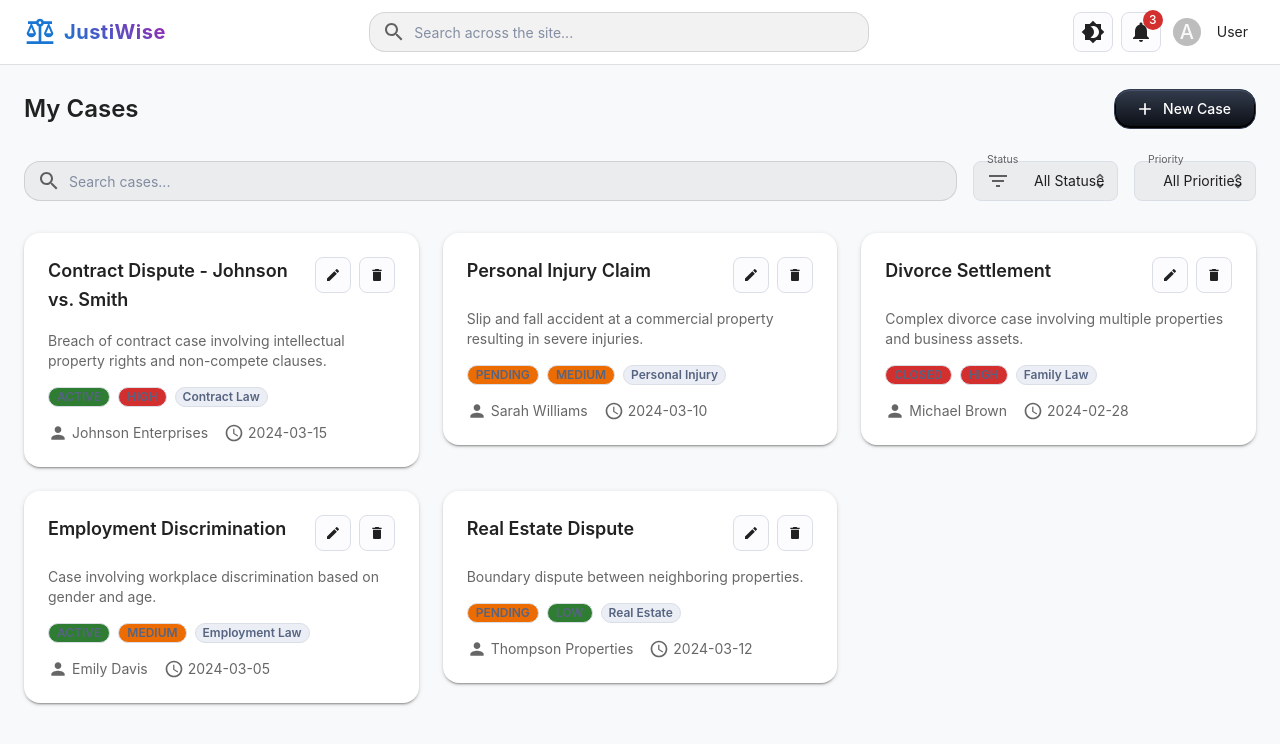
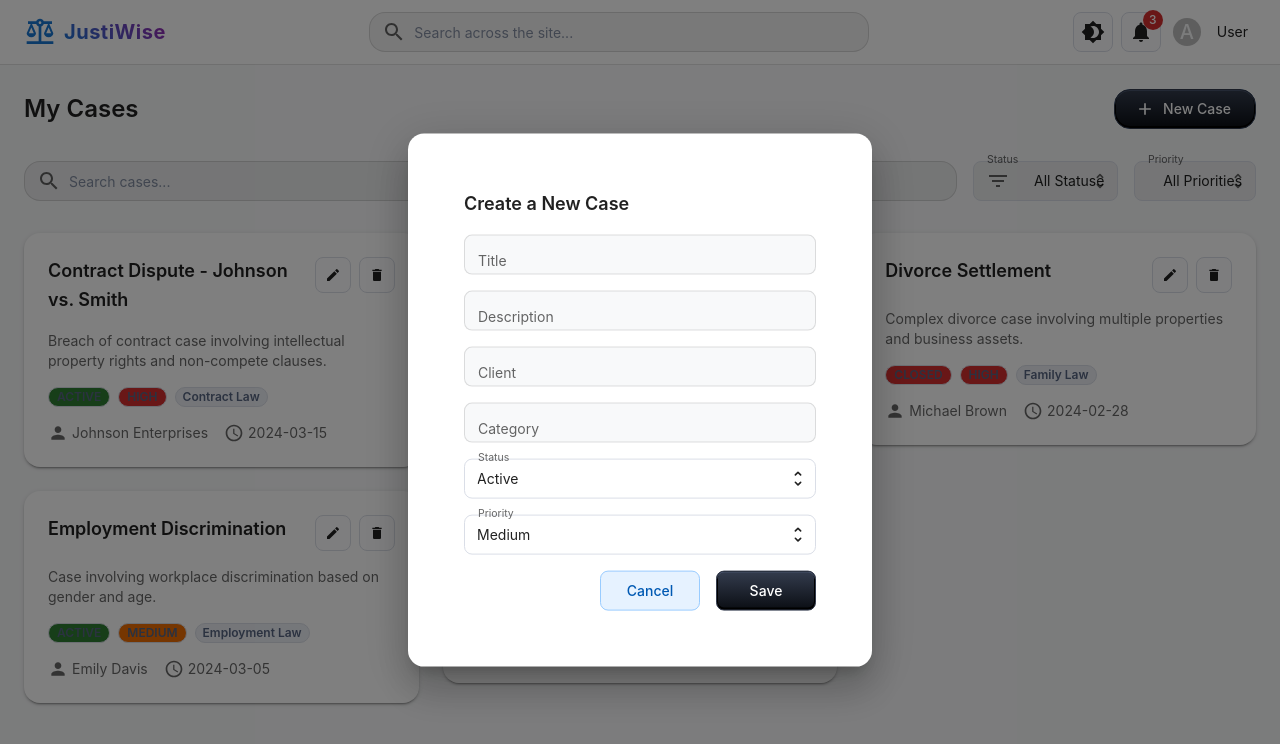
Before and after one commit to Cicikuss/JustiWise, a React (Create React App) app: page /my-cases in a window 1280 px wide. Both pictures are taken after a click on the button "New Case". Shown: the top 744 px of the page. Built offline with nearby package versions, Linux system fonts and the light colour scheme; no server answers.

Commit message:
add NewCaseForm

```diff
--- /dev/null
+++ b/src/Components/NewCaseForm/NewCaseForm.tsx
@@ -0,0 +1,217 @@
+import React, { useState } from 'react';
+import {
+  Box,
+  TextField,
+  Button,
+  FormControl,
+  InputLabel,
+  Select,
+  MenuItem,
+  Stack,
+  Typography
+} from '@mui/material';
+import { CaseType } from '../../Components/Case/Case'; // CaseType'ı import ediyoruz
+import { useTheme } from '@mui/material/styles';
+
+interface NewCaseFormProps {
+  onClose: () => void;
+  onSave: (newCase: CaseType) => void;
+}
+
+export const NewCaseForm: React.FC<NewCaseFormProps> = ({ onClose, onSave }) => {
+  const theme = useTheme();
+  const [title, setTitle] = useState('');
+  const [description, setDescription] = useState('');
+  const [status, setStatus] = useState<'active' | 'pending' | 'closed'>('active');
+  const [client, setClient] = useState('');
+  const [category, setCategory] = useState('');
+  const [priority, setPriority] = useState<'high' | 'medium' | 'low'>('medium');
+
+  const handleSubmit = () => {
+    const newCase: CaseType = {
+      id: (Math.random() * 1000).toString(), // Geçici bir id oluşturuyoruz
+      title,
+      description,
+      status,
+      client,
+      date: new Date().toISOString(), // Bugünün tarihini ekliyoruz
+      category,
+      priority
+    };
+
+    onSave(newCase); // Yeni davayı üst bileşene kaydetmesi için gönderiyoruz
+    onClose(); // Formu kapatıyoruz
+  };
+
+  return (
+    <Box sx={{ width: 400, bgcolor: 'background.paper', p: 3, borderRadius: 2 }}>
+      <Typography variant="h6" sx={{ mb: 2 }}>
+        Create a New Case
+      </Typography>
+
+      <Stack spacing={2}>
+        <TextField
+          label="Title"
+          value={title}
+          onChange={(e) => setTitle(e.target.value)}
+          fullWidth
+        />
+        <TextField
+          label="Description"
+          value={description}
+          onChange={(e) => setDescription(e.target.value)}
+          fullWidth
+          multiline
+          rows={4}
+        />
+        <TextField
+          label="Client"
+          value={client}
+          onChange={(e) => setClient(e.target.value)}
+          fullWidth
+        />
+        <TextField
+          label="Category"
+          value={category}
+          onChange={(e) => setCategory(e.target.value)}
+          fullWidth
+        />
+
+        <FormControl fullWidth>
+          <InputLabel id="status-select-label">Status</InputLabel>
+          <Select
+            labelId="status-select-label"
+            value={status}
+            onChange={(e) => setStatus(e.target.value as 'active' | 'pending' | 'closed')}
+            label="Status"
+            sx={{ // Styles for the Select input field itself
+              '& .MuiSelect-icon': {
+                color: theme.palette.text.primary,
+              },
+              '& .MuiOutlinedInput-root': { // Styles the input box wrapper
+                backgroundColor: theme.palette.mode === 'dark'
+                  ? '#333'
+                  : 'transparent',
+                '&:hover': {
+                  backgroundColor: theme.palette.mode === 'dark'
+                    ? '#444'
+                    : 'transparent',
+                },
+                // Style for the text of the selected value inside the input box
+                '& .MuiSelect-select': {
+                   color: theme.palette.mode === 'dark' ? theme.palette.text.primary : theme.palette.text.primary,
+                }
+              },
+              // This InputLabel styling here is likely ineffective as InputLabel is not a child.
+              // Style InputLabel directly or rely on theme.
+              // '& .MuiInputLabel-root': {
+              //   color: theme.palette.mode === 'dark' ? 'white' : 'black',
+              // },
+            }}
+            MenuProps={{
+              sx: {
+                // These styles apply to the dropdown menu and its items
+                '& .MuiPaper-root': { // Optional: Style the paper containing the menu items
+                    backgroundColor: theme.palette.mode === 'dark' ? '#333' : 'white',
+                },
+                '& .MuiMenuItem-root': {
+                  // backgroundColor is now handled by MuiPaper-root or can be set per item if needed
+                  // For simplicity, let MuiPaper-root handle overall BG
+                  color: theme.palette.mode === 'dark' ? 'white' : 'black',
+                  '&:hover': {
+                    backgroundColor: theme.palette.mode === 'dark' ? '#444' : '#f5f5f5',
+                  },
+                  '&.Mui-selected': {
+                    backgroundColor: theme.palette.mode === 'dark' ? '#555' : '#e0e0e0', // Adjust selected background
+                    color: theme.palette.mode === 'dark' ? 'white' : 'black', // Ensure text color is appropriate
+                    '&:hover': {
+                      backgroundColor: theme.palette.mode === 'dark' ? '#666' : '#d5d5d5',
+                    }
+                  }
+                }
+              }
+            }}
+          >
+            <MenuItem value="active">Active</MenuItem>
+            <MenuItem value="pending">Pending</MenuItem>
+            <MenuItem value="closed">Closed</MenuItem>
+          </Select>
+        </FormControl>
+
+        <FormControl fullWidth>
+          <InputLabel id="priority-select-label">Priority</InputLabel>
+          <Select
+            labelId="priority-select-label"
+            value={priority}
+            onChange={(e) => setPriority(e.target.value as 'high' | 'medium' | 'low')}
+            label="Priority"
+            sx={{ // Styles for the Select input field itself
+              '& .MuiSelect-icon': {
+                color: theme.palette.text.primary,
+              },
+              '& .MuiOutlinedInput-root': {
+                backgroundColor: theme.palette.mode === 'dark'
+                  ? '#333'
+                  : 'transparent',
+                '&:hover': {
+                  backgroundColor: theme.palette.mode === 'dark'
+                    ? '#444'
+                    : 'transparent',
+                },
+                '& .MuiSelect-select': {
+                   color: theme.palette.mode === 'dark' ? theme.palette.text.primary : theme.palette.text.primary,
+                }
+              },
+              // '& .MuiInputLabel-root': {
+              //   color: theme.palette.mode === 'dark' ? 'white' : 'black',
+              // },
+            }}
+            MenuProps={{
+              sx: {
+                '& .MuiPaper-root': {
+                    backgroundColor: theme.palette.mode === 'dark' ? '#333' : 'white',
+                },
+                '& .MuiMenuItem-root': {
+                  color: theme.palette.mode === 'dark' ? 'white' : 'black',
+                  '&:hover': {
+                    backgroundColor: theme.palette.mode === 'dark' ? '#444' : '#f5f5f5',
+                  },
+                  '&.Mui-selected': {
+                    backgroundColor: theme.palette.mode === 'dark' ? '#555' : '#e0e0e0',
+                    color: theme.palette.mode === 'dark' ? 'white' : 'black',
+                    '&:hover': {
+                      backgroundColor: theme.palette.mode === 'dark' ? '#666' : '#d5d5d5',
+                    }
+                  }
+                }
+              }
+            }}
+          >
+            <MenuItem value="high">High</MenuItem>
+            <MenuItem value="medium">Medium</MenuItem>
+            <MenuItem value="low">Low</MenuItem>
+          </Select>
+        </FormControl>
+
+        <Stack direction="row" spacing={2} sx={{ justifyContent: 'flex-end' }}>
+          <Button
+            variant="outlined"
+            color="secondary"
+            onClick={onClose}
+            sx={{ width: 100 }}
+          >
+            Cancel
+          </Button>
+          <Button
+            variant="contained"
+            color="primary"
+            onClick={handleSubmit}
+            sx={{ width: 100 }}
+          >
+            Save
+          </Button>
+        </Stack>
+      </Stack>
+    </Box>
+  );
+};
--- a/src/Pages/MyCases/MyCases.tsx
+++ b/src/Pages/MyCases/MyCases.tsx
@@ -10,13 +10,17 @@ import {
   InputLabel,
   Stack,
   Button,
-    useTheme
+  useTheme,
+  Modal,
+  Fade,
+  Backdrop
 } from '@mui/material';
 import SearchIcon from '@mui/icons-material/Search';
 import FilterListIcon from '@mui/icons-material/FilterList';
 import AddIcon from '@mui/icons-material/Add';
 import { Case, CaseType } from '../../Components/Case/Case';
 import { useState } from 'react';
+import { NewCaseForm } from '../../Components/NewCaseForm/NewCaseForm';
 
 // Dummy data
 const dummyCases: CaseType[] = [
@@ -72,14 +76,20 @@ const dummyCases: CaseType[] = [
   }
 ];
 
+// Define custom types for filters
+type StatusFilter = 'all' | 'active' | 'pending' | 'closed';
+type PriorityFilter = 'all' | 'high' | 'medium' | 'low';
+
 export const MyCases = () => {
   const theme = useTheme();
   const [searchTerm, setSearchTerm] = useState('');
-    const [statusFilter, setStatusFilter] = useState<string>('all');
-    const [priorityFilter, setPriorityFilter] = useState<string>('all');
+  const [statusFilter, setStatusFilter] = useState<StatusFilter>('all');
+  const [priorityFilter, setPriorityFilter] = useState<PriorityFilter>('all');
+  const [openModal, setOpenModal] = useState(false);
 
-    const filteredCases = dummyCases.filter(caseData => {
-        const matchesSearch = caseData.title.toLowerCase().includes(searchTerm.toLowerCase()) ||
+  const filteredCases = dummyCases.filter((caseData) => {
+    const matchesSearch =
+      caseData.title.toLowerCase().includes(searchTerm.toLowerCase()) ||
       caseData.description.toLowerCase().includes(searchTerm.toLowerCase()) ||
       caseData.client.toLowerCase().includes(searchTerm.toLowerCase());
 
@@ -88,6 +98,9 @@ export const MyCases = () => {
 
     return matchesSearch && matchesStatus && matchesPriority;
   });
+
+  const handleOpenModal = () => setOpenModal(true);
+  const handleCloseModal = () => setOpenModal(false);
 
   return (
     <Box sx={{ p: 3 }}>
@@ -105,9 +118,10 @@ export const MyCases = () => {
             bgcolor: theme.palette.primary.main,
             color: theme.palette.primary.contrastText,
             '&:hover': {
-                            bgcolor: theme.palette.primary.dark,
+              bgcolor: theme.palette.primary.dark
             }
           }}
+          onClick={handleOpenModal} // Open modal when clicked
         >
           New Case
         </Button>
@@ -119,27 +133,21 @@ export const MyCases = () => {
         sx={{
           mb: 4,
           '& .MuiOutlinedInput-root': {
-                        backgroundColor: theme.palette.mode === 'dark'
-                            ? 'rgba(255, 255, 255, 0.05)'
-                            : 'rgba(0, 0, 0, 0.05)',
+            backgroundColor: theme.palette.mode === 'dark' ? 'rgba(255, 255, 255, 0.05)' : 'rgba(0, 0, 0, 0.05)',
             '&:hover': {
-                            backgroundColor: theme.palette.mode === 'dark'
-                                ? 'rgba(255, 255, 255, 0.08)'
-                                : 'rgba(0, 0, 0, 0.08)',
+              backgroundColor: theme.palette.mode === 'dark' ? 'rgba(255, 255, 255, 0.08)' : 'rgba(0, 0, 0, 0.08)'
             },
             '&.Mui-focused': {
-                            backgroundColor: theme.palette.mode === 'dark'
-                                ? 'rgba(255, 255, 255, 0.12)'
-                                : 'rgba(0, 0, 0, 0.12)',
+              backgroundColor: theme.palette.mode === 'dark' ? 'rgba(255, 255, 255, 0.12)' : 'rgba(0, 0, 0, 0.12)'
             },
             '& .MuiInputBase-input': {
-                            color: theme.palette.text.primary,
+              color: theme.palette.text.primary
             },
             '& .MuiInputLabel-root': {
-                            color: theme.palette.text.secondary,
+              color: theme.palette.text.secondary
             },
             '& .MuiSelect-icon': {
-                            color: theme.palette.text.secondary,
+              color: theme.palette.text.secondary
             }
           }
         }}
@@ -152,15 +160,13 @@ export const MyCases = () => {
           InputProps={{
             startAdornment: (
               <InputAdornment position="start">
-                                <SearchIcon sx={{
-                                    color: theme.palette.text.secondary
-                                }} />
+                <SearchIcon sx={{ color: theme.palette.text.secondary }} />
               </InputAdornment>
-                        ),
+            )
           }}
           sx={{
             '& .MuiOutlinedInput-root': {
-                            borderRadius: 2,
+              borderRadius: 2
             }
           }}
         />
@@ -170,12 +176,10 @@ export const MyCases = () => {
           <Select
             value={statusFilter}
             label="Status"
-                        onChange={(e) => setStatusFilter(e.target.value)}
+            onChange={(e) => setStatusFilter(e.target.value as StatusFilter)}
             startAdornment={
               <InputAdornment position="start">
-                                <FilterListIcon sx={{
-                                    color: theme.palette.text.secondary
-                                }} />
+                <FilterListIcon sx={{ color: theme.palette.text.secondary }} />
               </InputAdornment>
             }
             sx={{
@@ -193,7 +197,8 @@ export const MyCases = () => {
                   '& .MuiMenuItem-root': {
                     color: theme.palette.text.primary,
                     '&:hover': {
-                                            bgcolor: theme.palette.mode === 'dark'
+                      bgcolor:
+                        theme.palette.mode === 'dark'
                           ? 'rgba(255, 255, 255, 0.1)'
                           : 'rgba(0, 0, 0, 0.05)'
                     }
@@ -203,43 +208,51 @@ export const MyCases = () => {
             }}
           >
             <MenuItem value="all">
-                            <Box sx={{
+              <Box
+                sx={{
                   width: 8,
                   height: 8,
                   borderRadius: '50%',
                   bgcolor: theme.palette.text.secondary,
                   mr: 1
-                            }} />
+                }}
+              />
               All Statuses
             </MenuItem>
             <MenuItem value="active">
-                            <Box sx={{
+              <Box
+                sx={{
                   width: 8,
                   height: 8,
                   borderRadius: '50%',
                   bgcolor: theme.palette.success.main,
                   mr: 1
-                            }} />
+                }}
+              />
               Active
             </MenuItem>
             <MenuItem value="pending">
-                            <Box sx={{
+              <Box
+                sx={{
                   width: 8,
                   height: 8,
                   borderRadius: '50%',
                   bgcolor: theme.palette.warning.main,
                   mr: 1
-                            }} />
+                }}
+              />
               Pending
             </MenuItem>
             <MenuItem value="closed">
-                            <Box sx={{
+              <Box
+                sx={{
                   width: 8,
                   height: 8,
                   borderRadius: '50%',
                   bgcolor: theme.palette.error.main,
                   mr: 1
-                            }} />
+                }}
+              />
               Closed
             </MenuItem>
           </Select>
@@ -250,7 +263,7 @@ export const MyCases = () => {
           <Select
             value={priorityFilter}
             label="Priority"
-                        onChange={(e) => setPriorityFilter(e.target.value)}
+            onChange={(e) => setPriorityFilter(e.target.value as PriorityFilter)}
             sx={{
               '& .MuiSelect-select': {
                 display: 'flex',
@@ -266,7 +279,8 @@ export const MyCases = () => {
                   '& .MuiMenuItem-root': {
                     color: theme.palette.text.primary,
                     '&:hover': {
-                                            bgcolor: theme.palette.mode === 'dark'
+                      bgcolor:
+                        theme.palette.mode === 'dark'
                           ? 'rgba(255, 255, 255, 0.1)'
                           : 'rgba(0, 0, 0, 0.05)'
                     }
@@ -276,43 +290,51 @@ export const MyCases = () => {
             }}
           >
             <MenuItem value="all">
-                            <Box sx={{
+              <Box
+                sx={{
                   width: 8,
                   height: 8,
                   borderRadius: '50%',
                   bgcolor: theme.palette.text.secondary,
                   mr: 1
-                            }} />
+                }}
+              />
               All Priorities
             </MenuItem>
             <MenuItem value="high">
-                            <Box sx={{
+              <Box
+                sx={{
                   width: 8,
                   height: 8,
                   borderRadius: '50%',
                   bgcolor: theme.palette.error.main,
                   mr: 1
-                            }} />
+                }}
+              />
               High
             </MenuItem>
             <MenuItem value="medium">
-                            <Box sx={{
+              <Box
+                sx={{
                   width: 8,
                   height: 8,
                   borderRadius: '50%',
                   bgcolor: theme.palette.warning.main,
                   mr: 1
-                            }} />
+                }}
+              />
               Medium
             </MenuItem>
             <MenuItem value="low">
-                            <Box sx={{
+              <Box
+                sx={{
                   width: 8,
                   height: 8,
                   borderRadius: '50%',
                   bgcolor: theme.palette.success.main,
                   mr: 1
-                            }} />
+                }}
+              />
               Low
             </MenuItem>
           </Select>
@@ -326,6 +348,37 @@ export const MyCases = () => {
           </Grid>
         ))}
       </Grid>
+
+      {/* Modal for New Case */}
+      <Modal
+        open={openModal}
+        onClose={handleCloseModal}
+        closeAfterTransition
+        BackdropComponent={Backdrop}
+        BackdropProps={{
+          timeout: 500
+        }}
+      >
+        <Fade in={openModal}>
+          <Box sx={{
+            position: 'absolute',
+            top: '50%',
+            left: '50%',
+            transform: 'translate(-50%, -50%)',
+            bgcolor: 'background.paper',
+            boxShadow: 24,
+            p: 4,
+            borderRadius: 2
+          }}>
+            {/* New Case Form can go here */}
+            <Typography variant="h6"><NewCaseForm onClose={handleCloseModal}
+                        onSave={function (newCase: CaseType): void {
+                          throw new Error('Function not implemented.');
+                      } }/></Typography>
+            {/* Add form elements here */}
+          </Box>
+        </Fade>
+      </Modal>
     </Box>
   );
 };
```
Lines whose indentation alone changed are shown as unchanged.
